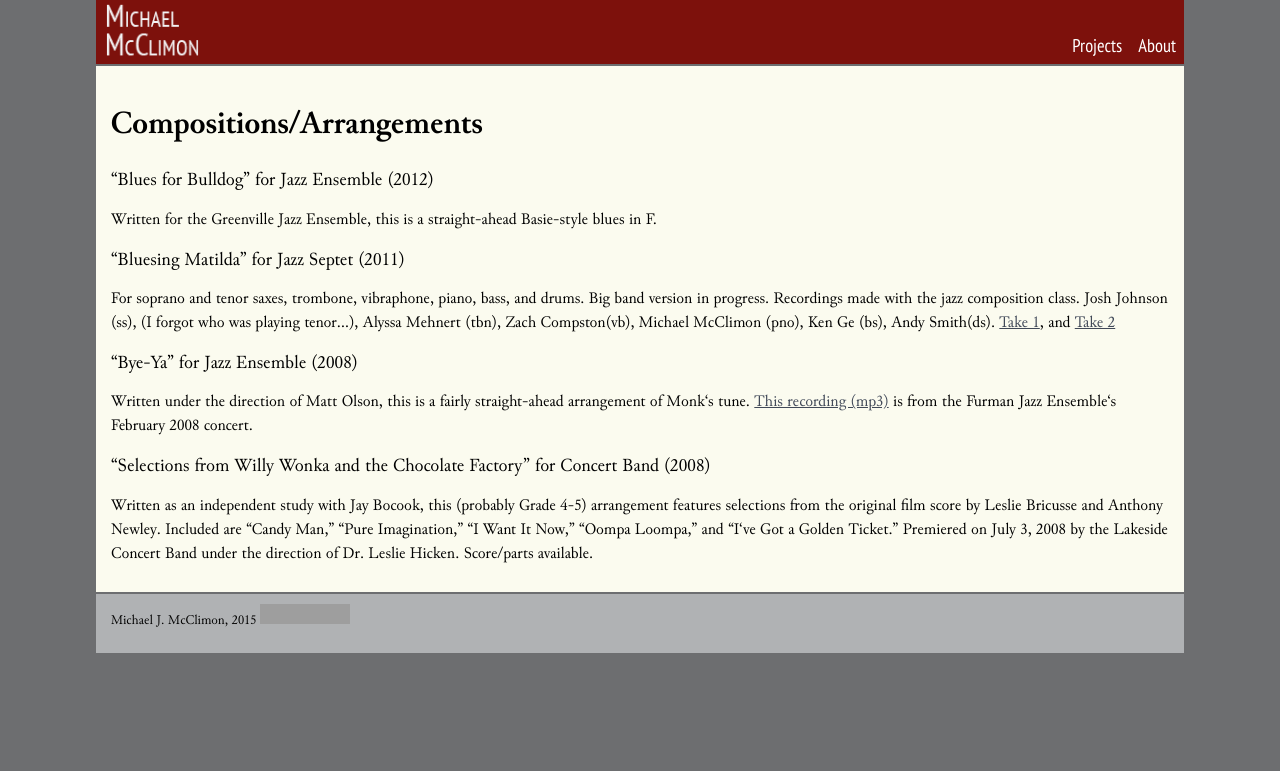
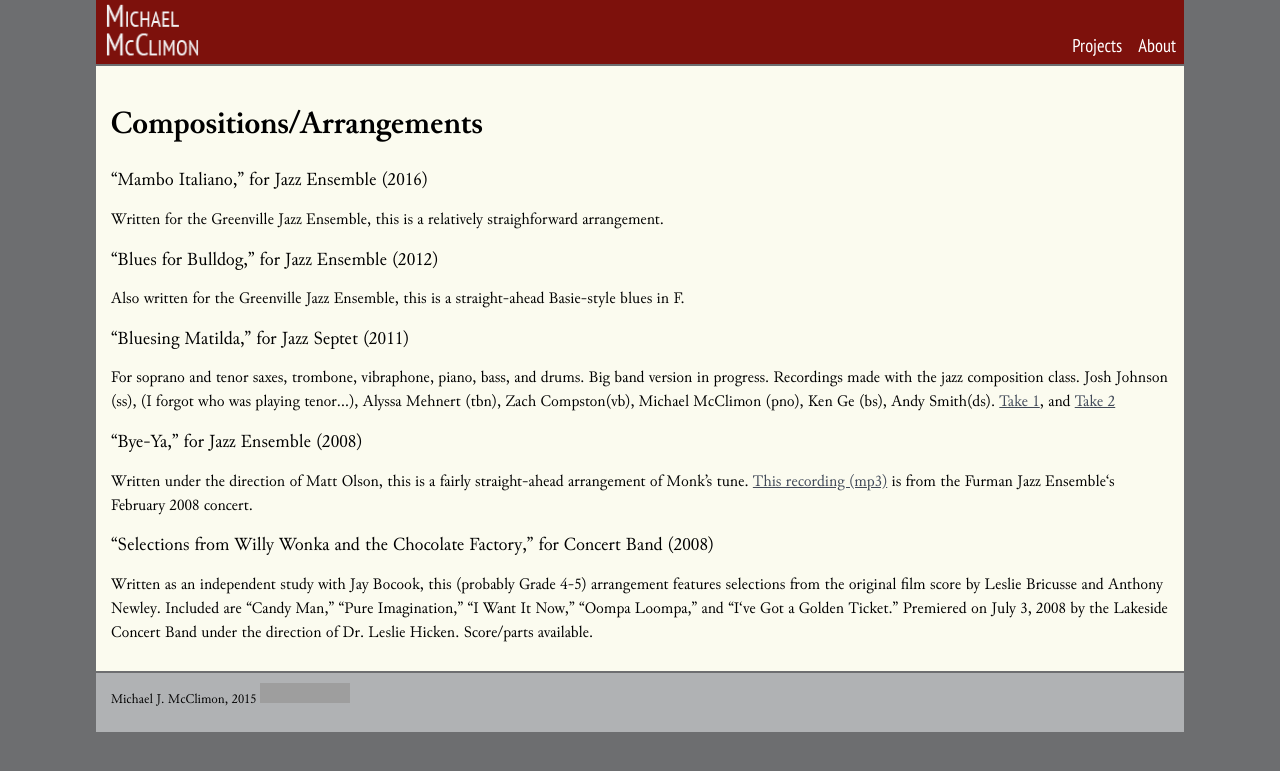
Before and after one commit to mmcclimon/jekyll-site, a Jekyll site: the page built from projects/tunes.html, in a window 1280 px wide. Shown: the top 771 px of the page. Built offline with Jekyll 4.4.1, drawn with Linux system fonts in a browser that asks for light colours; nearby versions of some CDN libraries; Markdown is read by kramdown in place of the engine named in the settings; grey boxes are pictures that could not be loaded.

Commit message:
Update project pages.

```diff
--- a/projects/tunes.html
+++ b/projects/tunes.html
@@ -5,14 +5,22 @@ layout: default
 
 <h1>Compositions/Arrangements</h1>
 
-<h3>“Blues for Bulldog” for Jazz Ensemble (2012)</h3>
-<p>Written for the Greenville Jazz Ensemble, this is a straight-ahead Basie-style blues in F.</p>
+<div id="tune-list">
 
-<h3>“Bluesing Matilda” for Jazz Septet (2011)</h3>
+<h3>“Mambo Italiano,” for Jazz Ensemble (2016)</h3>
+<p>Written for the Greenville Jazz Ensemble, this is a relatively
+  straighforward arrangement.</p>
+
+<h3>“Blues for Bulldog,” for Jazz Ensemble (2012)</h3>
+<p>Also written for the Greenville Jazz Ensemble, this is a straight-ahead Basie-style blues in F.</p>
+
+<h3>“Bluesing Matilda,” for Jazz Septet (2011)</h3>
 <p>For soprano and tenor saxes, trombone, vibraphone, piano, bass, and drums. Big band version in progress.	Recordings made with the jazz composition class. Josh Johnson (ss), (I forgot who was playing tenor...), Alyssa Mehnert (tbn), Zach Compston(vb), Michael McClimon (pno), Ken Ge (bs), Andy Smith(ds). <a href="http://files.mcclimon.org/projects/bluesingMatilda1.mp3">Take 1</a>, and <a href="http://files.mcclimon.org/projects/bluesingMatilda2.mp3">Take 2</a>
 
-<h3>“Bye-Ya” for Jazz Ensemble (2008)</h3>
-<p>Written under the direction of Matt Olson, this is a fairly straight-ahead arrangement of Monk‘s tune. <a href="http://files.mcclimon.org/projects/bye-ya.mp3">This recording (mp3)</a> is from the Furman Jazz Ensemble‘s February 2008 concert.</p>
+<h3>“Bye-Ya,” for Jazz Ensemble (2008)</h3>
+<p>Written under the direction of Matt Olson, this is a fairly straight-ahead arrangement of Monk’s tune. <a href="http://files.mcclimon.org/projects/bye-ya.mp3">This recording (mp3)</a> is from the Furman Jazz Ensemble‘s February 2008 concert.</p>
 
-<h3>“Selections from Willy Wonka and the Chocolate Factory” for Concert Band (2008)</h3>
+<h3>“Selections from Willy Wonka and the Chocolate Factory,” for Concert Band (2008)</h3>
 <p>Written as an independent study with Jay Bocook, this (probably Grade 4-5) arrangement features selections from the original film score by Leslie Bricusse and Anthony Newley. Included are “Candy Man,” “Pure Imagination,” “I Want It Now,” “Oompa Loompa,” and “I‘ve Got a Golden Ticket.” Premiered on July 3, 2008 by the Lakeside Concert Band under the direction of Dr. Leslie Hicken. Score/parts available.</p>
+
+</div>
```
Also changed, not shown: projects/index.html (+5 -8 lines), projects/transcriptions.html (+8 -2 lines).
